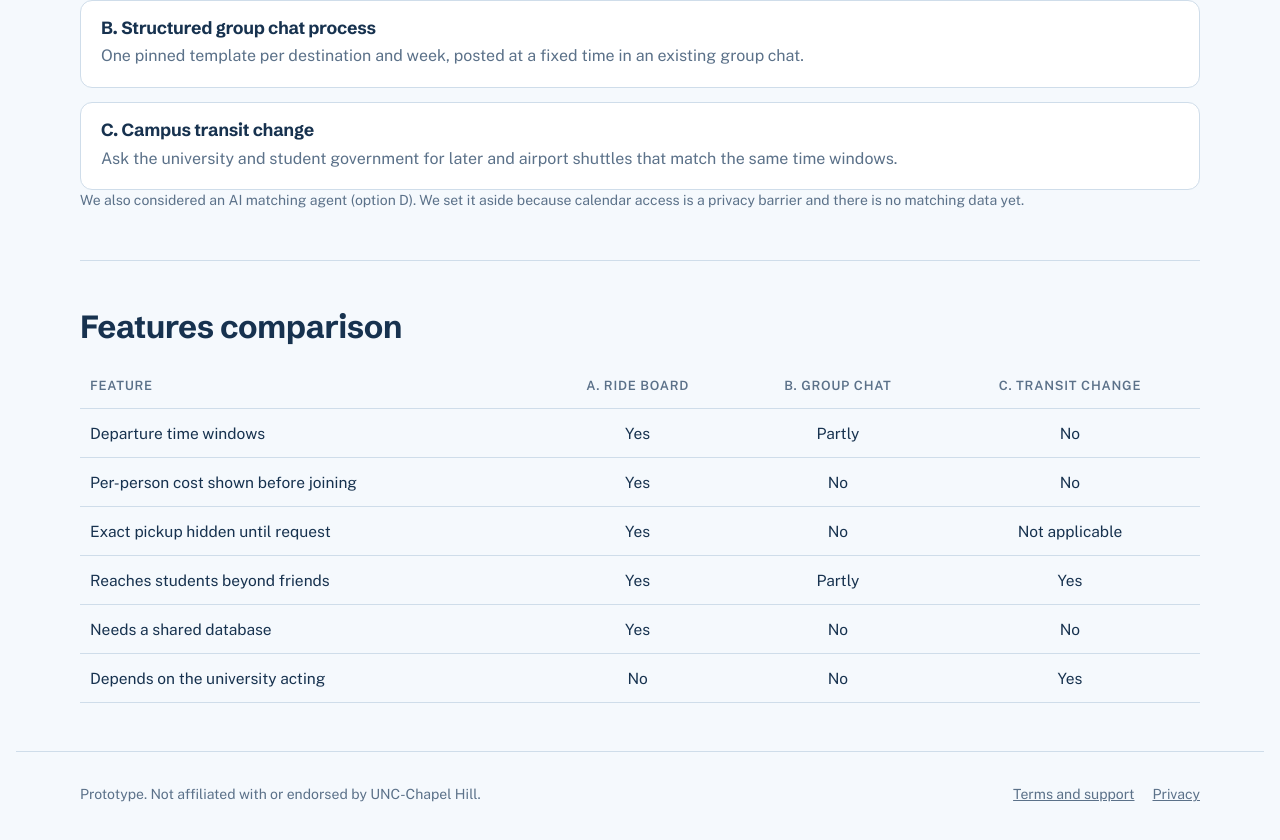
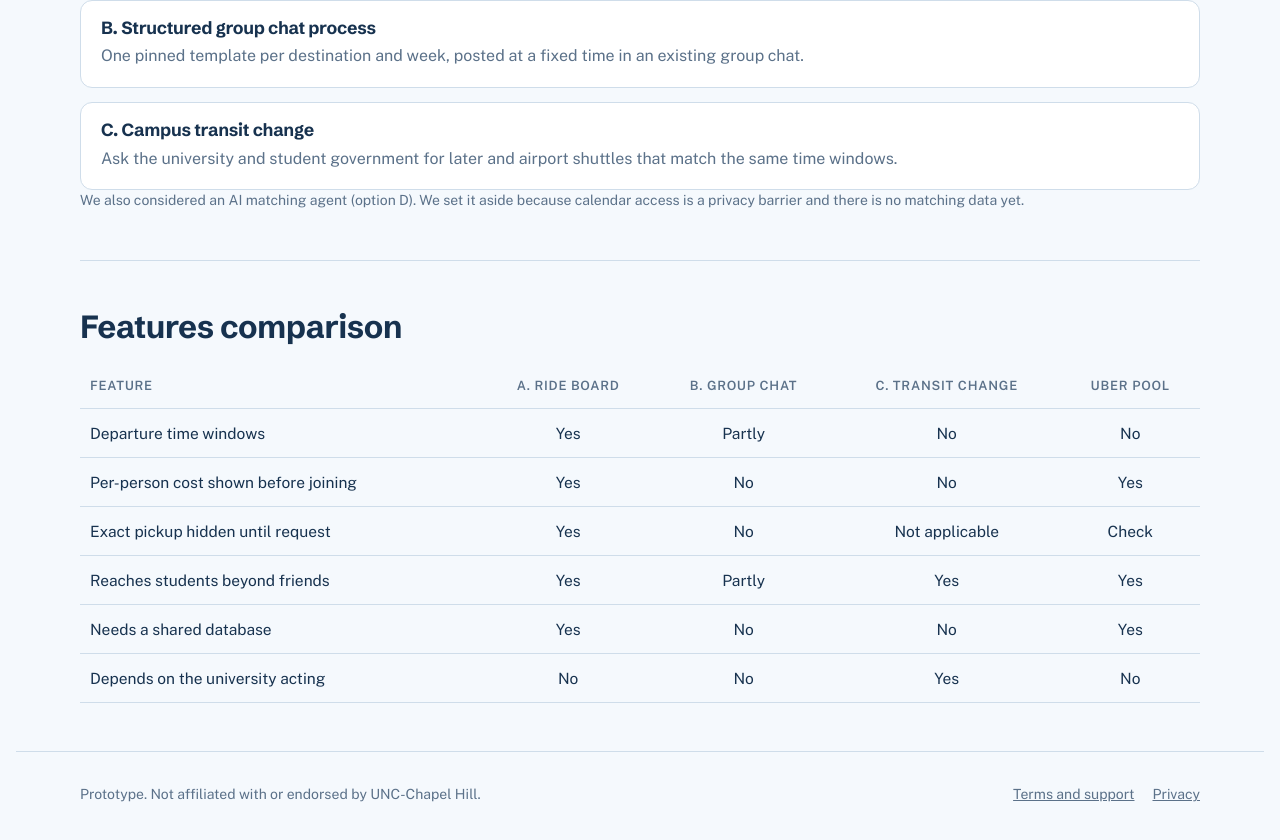
Before and after one commit to Hasvi27/Ride_Share-unc, a plain HTML site: page index.html in a window 1280 px wide. Shown: the part 2632-3472 px from the top of the page. Drawn offline with nearby package versions, Linux system fonts and the light colour scheme.

Commit message:
Add Uber Pool column to Stats features comparison
Co-Authored-By: Claude Haiku 5.5 <noreply@anthropic.com>
Claude-Session: https://claude.ai/code/session_012odE2pPHGxTm7tCFYbPH1a

```diff
--- a/index.html
+++ b/index.html
@@ -121,15 +121,15 @@
     <h2 id="compare-title" class="sec-title">Features comparison</h2>
     <table class="data compare">
       <thead>
-        <tr><th scope="col">Feature</th><th scope="col">A. Ride board</th><th scope="col">B. Group chat</th><th scope="col">C. Transit change</th></tr>
+        <tr><th scope="col">Feature</th><th scope="col">A. Ride board</th><th scope="col">B. Group chat</th><th scope="col">C. Transit change</th><th scope="col">Uber Pool</th></tr>
       </thead>
       <tbody>
-        <tr><td>Departure time windows</td><td>Yes</td><td>Partly</td><td>No</td></tr>
-        <tr><td>Per-person cost shown before joining</td><td>Yes</td><td>No</td><td>No</td></tr>
-        <tr><td>Exact pickup hidden until request</td><td>Yes</td><td>No</td><td>Not applicable</td></tr>
-        <tr><td>Reaches students beyond friends</td><td>Yes</td><td>Partly</td><td>Yes</td></tr>
-        <tr><td>Needs a shared database</td><td>Yes</td><td>No</td><td>No</td></tr>
-        <tr><td>Depends on the university acting</td><td>No</td><td>No</td><td>Yes</td></tr>
+        <tr><td>Departure time windows</td><td>Yes</td><td>Partly</td><td>No</td><td>No</td></tr>
+        <tr><td>Per-person cost shown before joining</td><td>Yes</td><td>No</td><td>No</td><td>Yes</td></tr>
+        <tr><td>Exact pickup hidden until request</td><td>Yes</td><td>No</td><td>Not applicable</td><td>Check</td></tr>
+        <tr><td>Reaches students beyond friends</td><td>Yes</td><td>Partly</td><td>Yes</td><td>Yes</td></tr>
+        <tr><td>Needs a shared database</td><td>Yes</td><td>No</td><td>No</td><td>Yes</td></tr>
+        <tr><td>Depends on the university acting</td><td>No</td><td>No</td><td>Yes</td><td>No</td></tr>
       </tbody>
     </table>
   </section>
```
Also changed, not shown: stats.html (+7 -7 lines).
